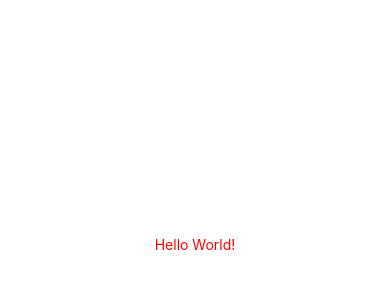
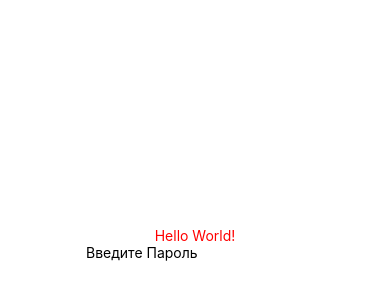
Before and after one commit to Artcode-x/-React-Native-Expo, a React Native app: screen / in a window 390 px wide. Shown: the part 178-478 px from the top of the page. Built offline with nearby package versions, Linux system fonts and the light colour scheme.

Commit message:
работа с инпутом

```diff
--- a/App.js
+++ b/App.js
@@ -1,11 +1,20 @@
 import { StatusBar } from "expo-status-bar"
-import { Text, View } from "react-native"
+import { Keyboard, Text, TextInput, View } from "react-native"
 import { styles } from "./App.css"
+import { useState } from "react"
 
 export default function App() {
+  const [name, setName] = useState()
+  console.log(name)
   return (
     <View style={styles.container}>
       <Text style={styles.text}>Hello World!</Text>
+      <TextInput
+        value={name}
+        onChangeText={setName}
+        placeholder={"Введите Пароль"}
+        keyboardType={"numeric"}
+      />
       <StatusBar style="auto" />
     </View>
   )
```
